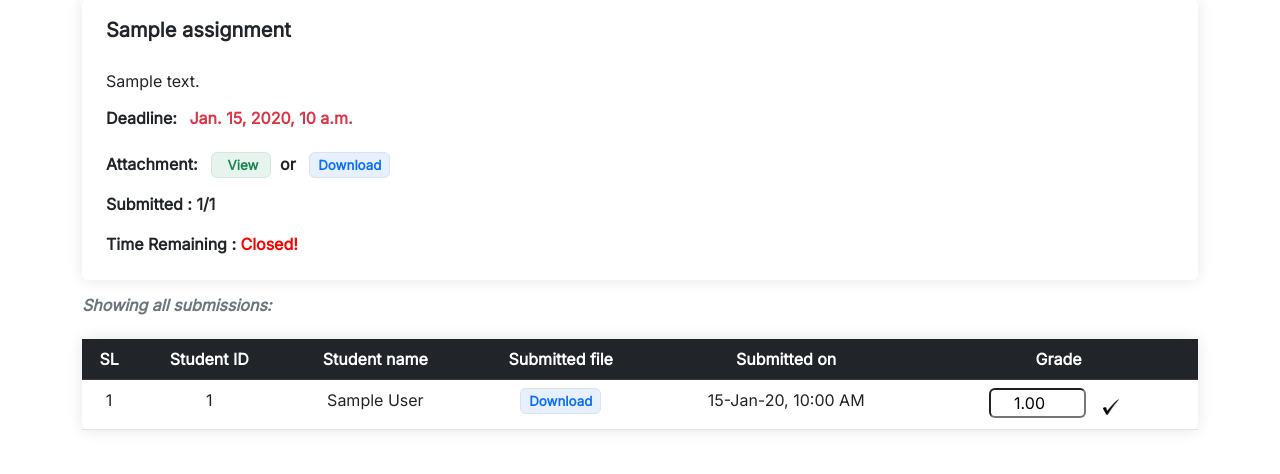
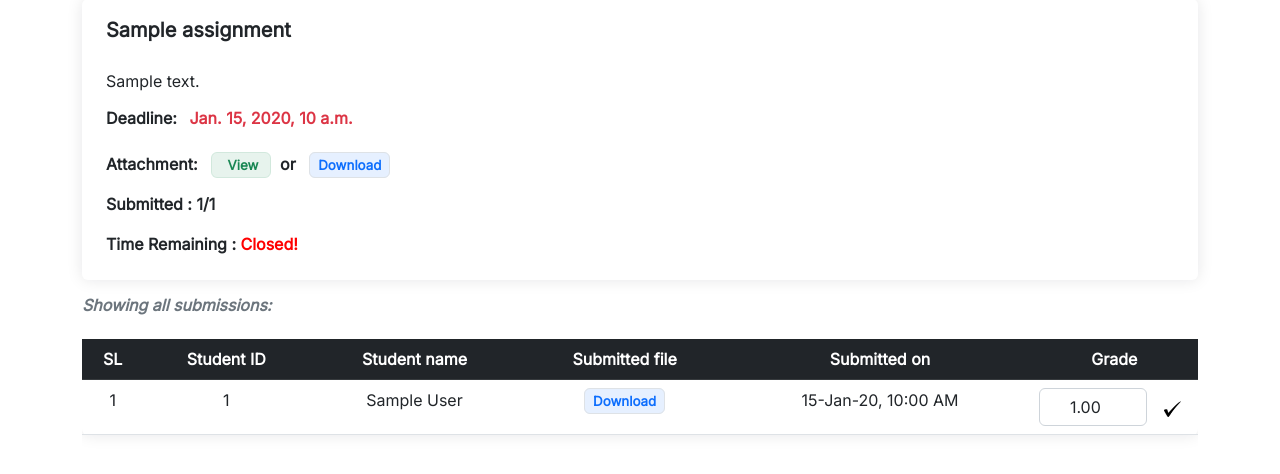
Before and after one commit to adityaharsh2001/Lms, a Django app: template main/templates/main/assignment-view.html in a window 1280 px wide. Shown: the part 161-635 px from the top of the page. Run offline with Django 4.2, Linux system fonts and the light colour scheme; tables that the repository leaves empty hold one stand-in row (values such as "Sample post"); the template is opened without the code that fills it: values that come from a table or form of the project are taken from there, most other values are stand-ins (such as "Sample title", 1, 10 or a date in 2020); some libraries are stand-ins or nearby versions.

Commit message:
Update UI

```diff
--- a/main/admin.py
+++ b/main/admin.py
@@ -1,9 +1,10 @@
 from django.contrib import admin
 
 # Register your models here.
-from .models import Student, Faculty, Course, Department
+from .models import Student, Faculty, Course, Department, Assignment
 
 admin.site.register(Student)
 admin.site.register(Faculty)
 admin.site.register(Course)
 admin.site.register(Department)
+admin.site.register(Assignment)
--- a/main/models.py
+++ b/main/models.py
@@ -14,7 +14,7 @@ class Student(models.Model):
     photo = models.ImageField(upload_to='profile_pics', blank=True,
                               null=False, default='profile_pics/default_student.png')
     department = models.ForeignKey(
-        'Department', on_delete=models.CASCADE, null=False, blank=False,related_name='students')
+        'Department', on_delete=models.CASCADE, null=False, blank=False, related_name='students')
 
     def delete(self, *args, **kwargs):
         if self.photo != 'profile_pics/default_student.png':
@@ -76,7 +76,8 @@ class Department(models.Model):
 class Course(models.Model):
     code = models.IntegerField(primary_key=True)
     name = models.CharField(max_length=255, null=False, unique=True)
-    department = models.ForeignKey(Department, on_delete=models.CASCADE, null=False, related_name='courses')
+    department = models.ForeignKey(
+        Department, on_delete=models.CASCADE, null=False, related_name='courses')
     faculty = models.ForeignKey(
         Faculty, on_delete=models.SET_NULL, null=True, blank=True)
     studentKey = models.IntegerField(null=False, unique=True)
@@ -155,7 +156,17 @@ class Submission(models.Model):
         hours = difference.seconds//3600
         minutes = (difference.seconds//60) % 60
         seconds = difference.seconds % 60
-        return str(days) + " days, " + str(hours) + " hours, " + str(minutes) + " minutes, " + str(seconds) + " seconds"
+
+        if days == 0:
+            if hours == 0:
+                if minutes == 0:
+                    return str(seconds) + " seconds"
+                else:
+                    return str(minutes) + " minutes " + str(seconds) + " seconds"
+            else:
+                return str(hours) + " hours " + str(minutes) + " minutes " + str(seconds) + " seconds"
+        else:
+            return str(days) + " days " + str(hours) + " hours " + str(minutes) + " minutes " + str(seconds) + " seconds"
 
     def submission_date(self):
         return self.datetime.strftime("%d-%b-%y, %I:%M %p")
--- a/main/templates/main/assignment-portal.html
+++ b/main/templates/main/assignment-portal.html
@@ -31,7 +31,7 @@
 <!-- navigation links end -->
 <div class="container shadow-sm rounded p-3">
    <div class="assignment-contex assignment-info" id="links">
-      <h2>{{assignment.title}}</h2>
+      <h4>{{assignment.title}}</h4>
       <div class="p-2 text-break">{{assignment.description}}</div>
       <h6 class="p-2 fw-bold">Deadline: <span class="px-2 text-danger"> {{assignment.post_date}} </span></h6>
       <label class="p-2 fw-bold" for="">Total Marks: </label>
--- a/main/templates/main/assignment-view.html
+++ b/main/templates/main/assignment-view.html
@@ -53,7 +53,8 @@
 </div>
 <!--Student grading table-->
 <div class="container assignment-info">
-   <table class="table shadow rounded">
+   <div class="table-responsive">
+      <table class="table shadow rounded" style="white-space: nowrap;">
          <thead class="table-dark">
             <tr>
                <th class="text-center" scope="col">SL</th>
@@ -61,7 +62,7 @@
                <th class="text-center" scope="col">Student name</th>
                <th class="text-center" scope="col">Submitted file</th>
                <th class="text-center" scope="col">Submitted on</th>
-            <th class="text-center w-25" scope="col">Grade</th>
+               <th class="text-center" style="width:15%" scope="col">Grade</th>
             </tr>
          </thead>
          <tbody>
@@ -83,20 +84,28 @@
                   <form action="{% url 'gradeSubmission' course.code assignment.id submission.id %}"
                      method="post">
                      {% csrf_token %}
-                  <input class="text-center rounded-2" type="number" step=".01" name="marks" id="marks"
-                     value="{{submission.marks}}" max="{{ assignment.marks}}" min="0" required><button
+                     <div class="d-flex justify-content-center">
+                        <div class="form-group">
+                           <input class="form-control text-center" type="number" placeholder="Marks" name="marks" id="marks"
+                              max="{{ assignment.marks}}" step=".1" min="0" value="{{submission.marks}}" required>
+                        </div>
+                        <button
                            type="submit" class="btn btn-sm ms-2 rounded-2"><img
                            src="{% static 'images/icon/check.png' %}" alt="set" style="height:1rem"></button>
+                     </div>
                </td>
                {% else %}
                <td class="text-center">
                <form action="{% url 'gradeSubmission' course.code assignment.id submission.id %}"
                   method="post">
                {% csrf_token %}
-            <input class="text-center" type="number" step=".01" name="marks" id="marks"
-               max="{{ assignment.marks}}" min="0" required><button type="submit"
+               <div class="d-flex justify-content-center">
+               <div class="form-group">
+               <input class="form-control text-center" type="number" placeholder="Marks" name="marks" id="marks"
+                  max="{{ assignment.marks}}" step=".1" min="0" required value="{{submission.marks}}"></div><button type="submit"
                   class="btn btn-outline-primary btn-sm ms-2"><img
                   src="{% static 'images/icon/check.png' %}" alt="set" style="height:1rem"></button>
+               </div>
                </td>
                {% endif %}
                </form>
@@ -105,6 +114,7 @@
             {% endif %}
          </tbody>
       </table>
+   </div>
 </div>
 <script>
    let assignment = document.querySelectorAll('.assignment-info');
--- a/main/templates/main/course.html
+++ b/main/templates/main/course.html
@@ -31,6 +31,7 @@
    <div class="container d-flex flex-wrap flex-column">
       <!-- course name starts -->
       <div class="rounded p-3 m-3 shadow d-flex justify-content-between">
+         <span></span>
          <h5 class="mt-2 fw-bold">{{course.department}}-{{course.code}} : {{course.name}}</h5>
          <div class="dropdown">
             <img class="dropdown-toggle" id="drop" data-bs-toggle="dropdown" aria-expanded="false" src="{% static 'images/icon/dropDown.png' %}"
@@ -90,7 +91,7 @@
             <a class="fw-bold"
                href="{% url 'assignmentPage' course.code assignment.id %}">{{assignment.title}}</a>
             <div class="d-flex justify-content-between">
-               <h6> Due Date : {{ assignment.due_date}} </h6>
+               <p style="font-size:15px"> Due Date : {{ assignment.due_date}} </p>
                <div  style="color:grey;">
                   {{assignment.post_date}}
                </div>
@@ -103,7 +104,7 @@
          {% if assignments %}
          <div class="text-center fs-6 text-muted d-flex flex-column border-top border-1">
             <span class="mt-2">Showing {{ assignments.count}} of {{course.assignment_set.count}}
-               {% if assignments.count == 1 %}assignment {% else %}assignments{% endif %}
+            {% if assignments.count == 1 %}assignment {% else %}assignments{% endif %}
             </span>
             <a class="fs-6" href=" {% url 'student-assignments' course.code %} ">Show all</a>
          </div>
--- a/main/templates/main/facultyCourses.html
+++ b/main/templates/main/facultyCourses.html
@@ -27,7 +27,7 @@
    <div class="container">
       {% if courses %}
       <!-- course container -->
-      <div class="card_primary d-flex justify-content-center flex-wrap ">
+      <div class="card_primary d-flex justify-content-center flex-wrap">
          {% for courses in courses %}
          <!-- individual course starts -->
          <div class="cd card text-center my-4 mx-4 courseAnim" style="width: 30rem !important;">
@@ -43,7 +43,8 @@
                   <path d="M7 14s-1 0-1-1 1-4 5-4 5 3 5 4-1 1-1 1H7zm4-6a3 3 0 1 0 0-6 3 3 0 0 0 0 6z"/>
                   <path fill-rule="evenodd" d="M5.216 14A2.238 2.238 0 0 1 5 13c0-1.355.68-2.75 1.936-3.72A6.325 6.325 0 0 0 5 9c-4 0-5 3-5 4s1 1 1 1h4.216z"/>
                   <path d="M4.5 8a2.5 2.5 0 1 0 0-5 2.5 2.5 0 0 0 0 5z"/>
-                   </svg> <span class="fs-5">
+               </svg>
+               <span class="fs-5">
                {{studentCount|get_item:courses.code}}
                </span>
             </div>
--- a/quiz/templates/quiz/quizResult.html
+++ b/quiz/templates/quiz/quizResult.html
@@ -72,8 +72,7 @@
       </div>
    </div>
    {% for question in questions  %}
-   {% comment %} show all question with correct ans checked {% endcomment %}
-   <div class="questionInd container mb-2 shadow-sm p-3 border border-2 rounded border-opacity-50 {% if question.student_answer == question.answer  %} border-success {% else %} border-danger {% endif %} ">
+   <div class="questionInd container mb-2 shadow-sm p-3 border border-2 rounded border-opacity-75 {% if question.student_answer == question.answer  %} border-success {% else %} border-danger {% endif %} ">
       <div>
          <div class="d-flex justify-content-between mb-3">
             <div class="fw-bold">
--- a/quiz/templates/quiz/quizSummaryFaculty.html
+++ b/quiz/templates/quiz/quizSummaryFaculty.html
@@ -53,7 +53,7 @@
       <div class="col-6 my-4 border-start">
          <p><span class="material-symbols-outlined inline-icons me-2">
             av_timer
-            </span> Start : <span class="fw-bold"> {{quiz.starts}} </span>
+            </span>Start : <span class="fw-bold"> {{quiz.starts}} </span>
          </p>
          <p><span class="material-symbols-outlined inline-icons me-2">
             timer_off
--- a/static/styles/style.css
+++ b/static/styles/style.css
@@ -111,6 +111,9 @@ a {
 .shadow {
   box-shadow: rgba(17, 17, 26, 0.1) 0px 0px 16px !important;
 }
+.shadow-sm {
+  box-shadow: rgba(0, 0, 0, 0.09) 0px 3px 12px !important;
+}
 
 .login-shadow {
   box-shadow: rgba(0, 0, 0, 0.1) -4px 9px 25px -6px;
```
Also changed, not shown: main/templates/main/all-assignments-std.html (+4 -4 lines), main/templates/main/all-assignments.html (+5 -9 lines), main/templates/main/assignment.html (+2 -2 lines), main/templates/main/faculty_course.html (+1 -1 lines), quiz/templates/quiz/allQuizzes.html (+7 -7 lines). Lines whose indentation alone changed are shown as unchanged.
